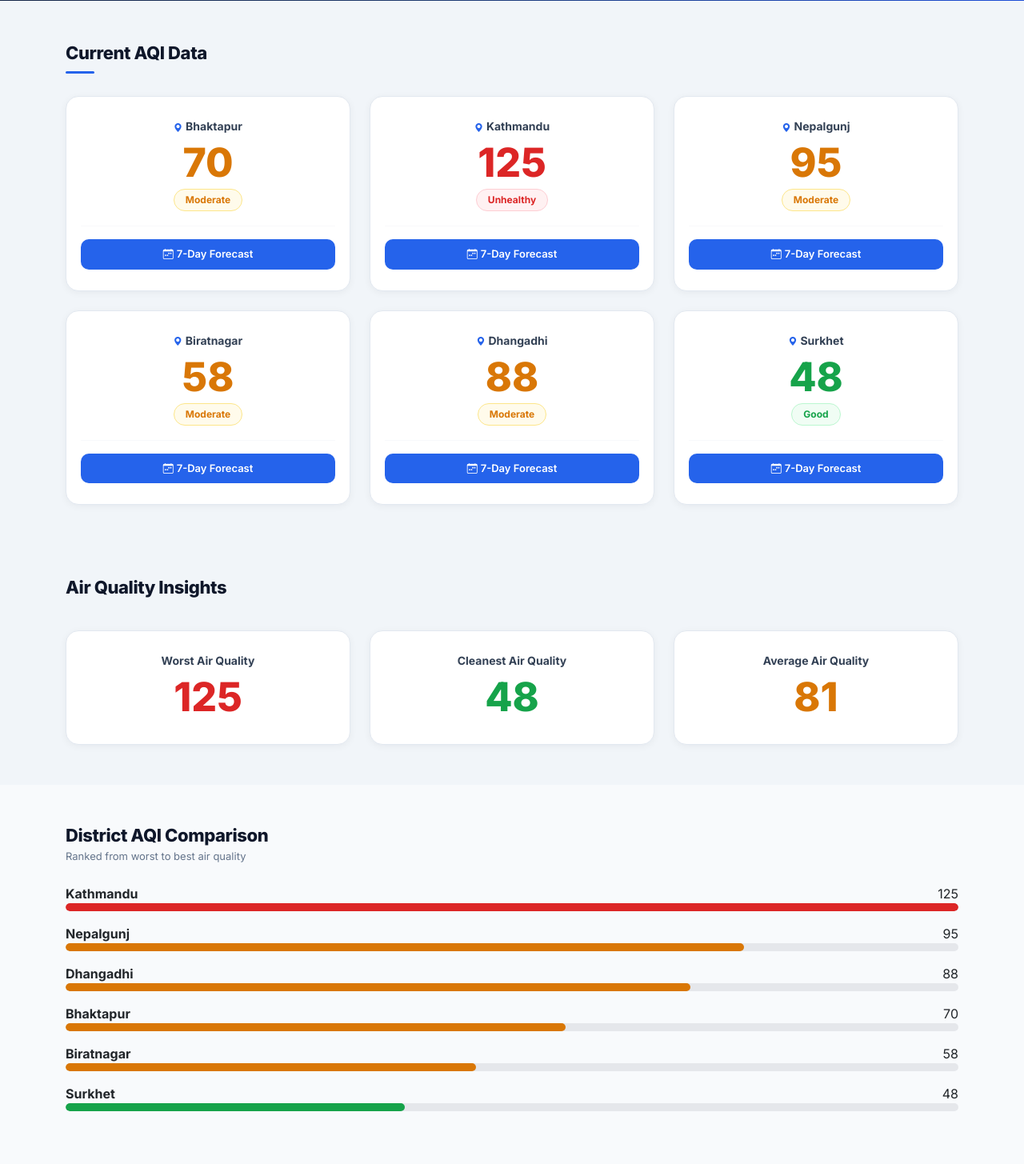
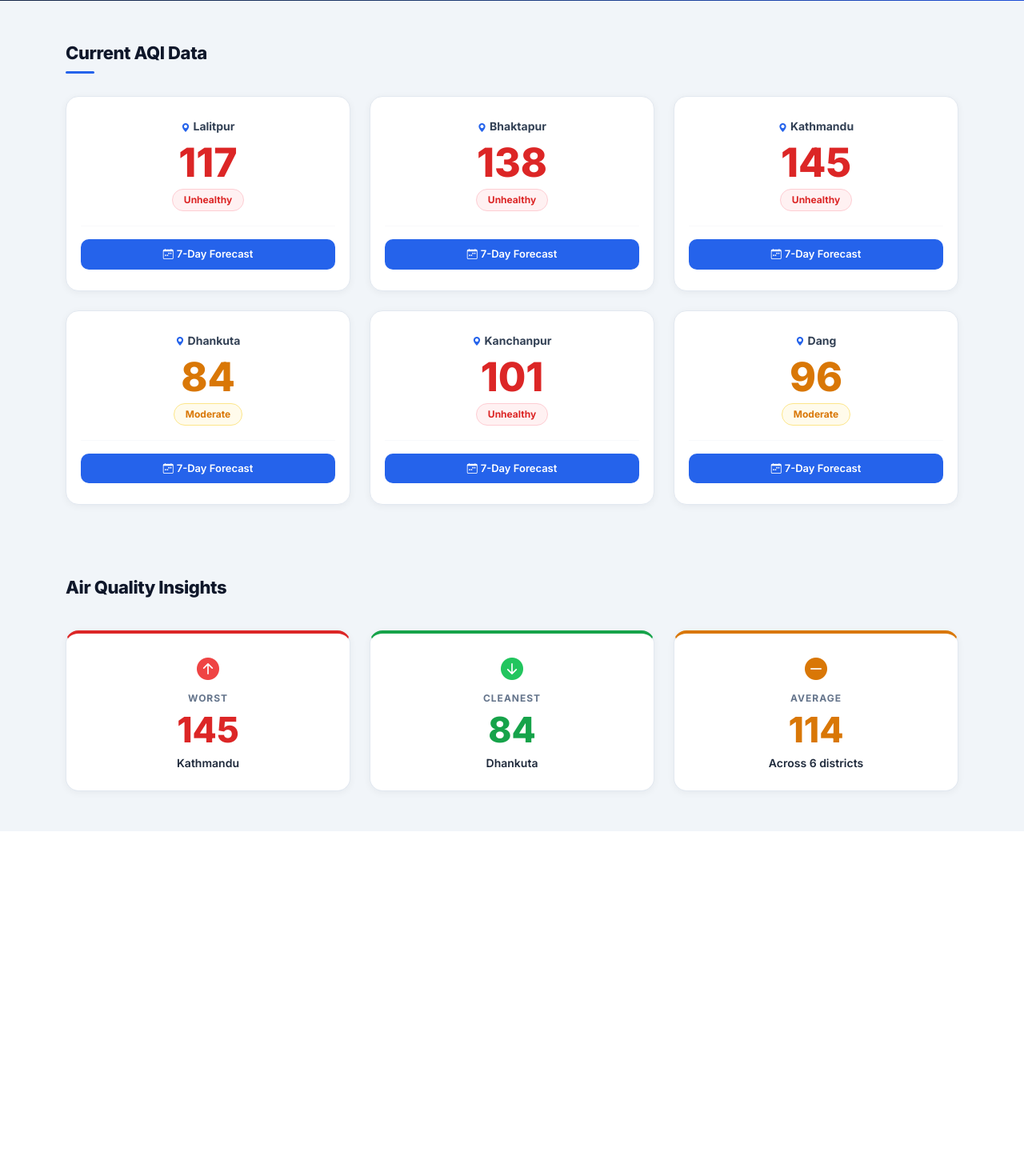
Before and after one commit to swostikabasnet/AirVision-AQI-Prediction-and-Forecasting-System, a Django app: page / in a window 1280 px wide. Shown: the part 470-1925 px from the top of the page at 80% size. After the commit the page ends 1509 px from the top, so only its background shows below. Run offline with Django 5.2, Linux system fonts and the light colour scheme.

Commit message:
Integrated rolling window feature and added aqi insights

```diff
--- a/accounts/templates/landing_page.html
+++ b/accounts/templates/landing_page.html
@@ -160,8 +160,8 @@
             height: 100%;
         }
         .aqi-card:hover {
-            transform: translateY(-6px);
-            box-shadow: 0 16px 36px rgba(15,23,42,0.11);
+            transform: translateY(-6px) !important;
+            box-shadow: 0 16px 36px rgba(15,23,42,0.11) !important;
         }
         .card-city { font-size: 14px; font-weight: 700; color: #334155; margin-bottom: 10px; }
         .card-aqi  { font-size: 50px; font-weight: 800; line-height: 1; margin-bottom: 8px; }
@@ -214,6 +214,28 @@
         .bg-unhealthy {
           background: #dc2626;
         }
+
+        /* ── Insights Cards ── */
+        .insight-card {
+            background: #fff; border-radius: 16px; border: 1px solid #e2e8f0;
+            padding: 24px 18px; text-align: center; height: 100%;
+            box-shadow: 0 2px 10px rgba(15,23,42,0.05);
+            transition: transform 0.22s ease, box-shadow 0.22s ease;
+        }
+        .insight-card:hover {
+            transform: translateY(-4px) !important;
+            box-shadow: 0 12px 28px rgba(15,23,42,0.10) !important;
+        }
+        .insight-card.good    { border-top: 4px solid #16a34a; }
+        .insight-card.moderate{ border-top: 4px solid #d97706; }
+        .insight-card.unhealthy{border-top: 4px solid #dc2626; }
+        .insight-icon { font-size: 28px; margin-bottom: 6px; }
+        .insight-label { font-size: 12px; font-weight: 700; text-transform: uppercase; letter-spacing: 1px; color: #64748b; }
+        .insight-value { font-size: 44px; font-weight: 800; line-height: 1.2; margin: 4px 0; }
+        .insight-value.good    { color: #16a34a; }
+        .insight-value.moderate{ color: #d97706; }
+        .insight-value.unhealthy{color: #dc2626; }
+        .insight-city { font-size: 14px; font-weight: 600; color: #1e293b; margin-top: 2px; }
     </style>
 </head>
 <body>
@@ -284,42 +306,30 @@
         <h2 class="section-title">Air Quality Insights</h2>
         <div class="row g-4 mt-3">
 
-            <!-- Worst City -->
             <div class="col-md-4">
-                <div class="aqi-card">
-                    <div class="card-city">Worst Air Quality</div>
-                    <div class="card-aqi aqi-unhealthy">
-                        {{ worst_city.aqi }}
-                    </div>
-                    <!-- <div class="status-badge status-unhealthy">
-                        {{ worst_city.city }}
-                    </div> -->
+                <div class="insight-card unhealthy">
+                    <div class="insight-icon"><i class="bi bi-arrow-up-circle-fill" style="color:#ef4444;"></i></div>
+                    <div class="insight-label">Worst</div>
+                    <div class="insight-value unhealthy">{{ worst_city.aqi }}</div>
+                    <div class="insight-city">{{ worst_city.city }}</div>
                 </div>
             </div>
 
-            <!-- Best City -->
             <div class="col-md-4">
-                <div class="aqi-card">
-                    <div class="card-city">Cleanest Air Quality</div>
-                    <div class="card-aqi aqi-good">
-                        {{ best_city.aqi }}
-                    </div>
-                    <!-- <div class="status-badge status-good">
-                        {{ best_city.city }}
-                    </div> -->
+                <div class="insight-card good">
+                    <div class="insight-icon"><i class="bi bi-arrow-down-circle-fill" style="color:#22c55e;"></i></div>
+                    <div class="insight-label">Cleanest</div>
+                    <div class="insight-value good">{{ best_city.aqi }}</div>
+                    <div class="insight-city">{{ best_city.city }}</div>
                 </div>
             </div>
 
-            <!-- Average AQI -->
             <div class="col-md-4">
-                <div class="aqi-card">
-                    <div class="card-city">Average Air Quality</div>
-                    <div class="card-aqi aqi-moderate">
-                        {{ avg_aqi }}
-                    </div>
-                    <!-- <div class="status-badge status-moderate">
-                        Average
-                    </div> -->
+                <div class="insight-card moderate">
+                    <div class="insight-icon"><i class="bi bi-dash-circle-fill" style="color:#d97706;"></i></div>
+                    <div class="insight-label">Average</div>
+                    <div class="insight-value moderate">{{ avg_aqi }}</div>
+                    <div class="insight-city">Across {{ city_cards|length }} districts</div>
                 </div>
             </div>
 
@@ -327,54 +337,15 @@
     </div>
 </section>
 
-<!-- ── AQI COMPARISON ── -->
-<section style="padding:50px 0; background:#f8fafc;">
-    <div class="container">
-
-        <h2 class="section-title">District AQI Comparison</h2>
-        <p class="section-sub">Ranked from worst to best air quality</p>
-
-        <div class="mt-4">
-            {% for city in sorted_cities %}
-            <div class="mb-3">
-
-                <div class="d-flex justify-content-between">
-                    <strong>{{ city.city }}</strong>
-                    <span>{{ city.aqi }}</span>
-                </div>
-
-               <div class="progress">
-                  <div class="progress-bar
-                    {% if city.status_class == 'good' %}
-                    bg-good
-                    {% elif city.status_class == 'moderate' %}
-                    bg-moderate
-                    {% else %}
-                    bg-unhealthy
-                    {% endif %}"
-                    role="progressbar"
-                    aria-valuenow="{{ city.aqi }}"
-                    aria-valuemin="0"
-                    aria-valuemax="500"
-                    style="width: {{ city.bar_width }}%;">
-                  </div>
-                </div>
-
-            </div>
-            {% endfor %}
-          </div>
-    </div>
-</section>
 
 <script src="https://cdn.jsdelivr.net/npm/bootstrap@5.3.0/dist/js/bootstrap.bundle.min.js"></script>
+
 <script>
-
     document.querySelector('a[href="#live-aqi"]')?.addEventListener('click', function(e) {
         e.preventDefault();
         document.getElementById('live-aqi').scrollIntoView({ behavior: 'smooth', block: 'start' });
     });
 
-    // To have Subtle fade-in on scroll
     const observer = new IntersectionObserver((entries) => {
         entries.forEach(entry => {
             if (entry.isIntersecting) {
--- a/accounts/templates/prediction_detail.html
+++ b/accounts/templates/prediction_detail.html
@@ -1,3 +1,4 @@
+{% load tz %}
 <!DOCTYPE html>
 <html>
 <head>
@@ -25,7 +26,7 @@
             <div class="aqi">{{ prediction.predicted_aqi }}</div>
             <div class="status {{ status_class }}">{{ prediction.status }}</div>
         </div>
-        <div style="text-align:right; color:#64748b; font-size:13px;">{{ prediction.created_at|date:"M d, Y h:i A" }}</div>
+        <div style="text-align:right; color:#64748b; font-size:13px;">{{ prediction.created_at|localtime|date:"M d, Y h:i A" }}</div>
     </div>
     <div style="font-size:14px; color:#64748b; margin-bottom:14px;">
         <strong>Health Advice:</strong> {{ advice }}
--- a/airvision/predictor.py
+++ b/airvision/predictor.py
@@ -4,9 +4,9 @@ def predict_next_day(x1, x2, x3, district=None):
     """
     Predict next day's PM2.5 value using previous 3 days, district-wise.
     """
-    model = get_district_model(district or "bhaktapur")
+    model = get_district_model(district or "lalitpur")
     if model is None:
-        model = get_district_model("bhaktapur")
+        model = get_district_model("lalitpur")
     if model is None:
         model = get_district_model('')
     if model is None:
--- a/airvision/settings.py
+++ b/airvision/settings.py
@@ -62,6 +62,7 @@ TEMPLATES = [
                 'django.template.context_processors.request',
                 'django.contrib.auth.context_processors.auth',
                 'django.contrib.messages.context_processors.messages',
+                'django.template.context_processors.tz',
             ],
         },
     },
@@ -105,7 +106,7 @@ AUTH_PASSWORD_VALIDATORS = [
 
 LANGUAGE_CODE = 'en-us'
 
-TIME_ZONE = 'UTC'
+TIME_ZONE = 'Asia/Kathmandu'
 
 USE_I18N = True
 
--- a/airvision/views.py
+++ b/airvision/views.py
@@ -20,9 +20,12 @@ from .aqi_data import (
     normalize_city,
     status_class,
     aqi_status,
+    pm25_to_aqi,
     make_forecast_item,
     build_city_cards,
     get_city_data,
+    load_pm25_window,
+    update_pm25_window,
     ADVICE_MAP,
     MODEL_CITIES,
 )
@@ -30,7 +33,7 @@ from .aqi_data import (
 User = get_user_model()
 
 # AQI Prediction API Endpoint (GET /predict-aqi/) without login
-
+# predict gareko result webpage ma dekhauxa
 @require_GET
 def predict_aqi_ajax(request):
 
@@ -43,11 +46,16 @@ def predict_aqi_ajax(request):
             district = ""
         days = _parse_int(request.GET.get("days"), 7)
 
-        prediction = predict_next_day(x1, x2, x3, district=district or None)
+        # Predict next day's PM2.5 and AQI using the district model
+        prediction_pm25 = predict_next_day(x1, x2, x3, district=district or None)
+        prediction = pm25_to_aqi(prediction_pm25)
 
-        # Compute forecast recursively
-        forecast_result = predict_pm25_forecast(district or "bhaktapur", x1, x2, x3, days=days)
-        forecast_values = [round(float(v)) for v in forecast_result.get('forecast_values', [])]
+        # Store the predicted PM2.5 so next page load sees updated values
+        update_pm25_window(district or "lalitpur", prediction_pm25)
+
+        # Predict the next 7 days' PM2.5 and AQI forecast using the district model
+        forecast_result = predict_pm25_forecast(district or "lalitpur", x1, x2, x3, days=days)
+        forecast_values = [pm25_to_aqi(float(v)) for v in forecast_result.get('forecast_values', [])]
         labels = get_next_days_labels(days)
         forecast_items = [make_forecast_item(labels[i], v) for i, v in enumerate(forecast_values)]
 
@@ -93,27 +101,25 @@ def _prepare_model_forecast(city, x1, x2, x3, days=7):
     if city_key not in MODEL_CITIES:
         return None
     try:
-        # Call the Linear Regression predictor logic
         result = predict_pm25_forecast(city_key, x1, x2, x3, days=days)
-        forecast_values = [round(float(value)) for value in result.get('forecast_values', [])]
+        forecast_values = [pm25_to_aqi(float(value)) for value in result.get('forecast_values', [])]
         labels = get_next_days_labels(days)
         return {
-            'next_day': round(float(result.get('next_day', 0))),
+            'next_day': pm25_to_aqi(float(result.get('next_day', 0))),
             'forecast': [make_forecast_item(labels[i], value) for i, value in enumerate(forecast_values[:days])],
         }
     except Exception:
         return None
 
-# Extracts input features (x1, x2, x3) from GET query params, falling back to defaults if not provided
+# Extracts input features (x1, x2, x3) from GET query params, falling back to stored PM2.5 window
 def _get_last_window(request, city):
     x1 = _parse_float(request.GET.get('x1'), None)
     x2 = _parse_float(request.GET.get('x2'), None)
     x3 = _parse_float(request.GET.get('x3'), None)
     if x1 is not None and x2 is not None and x3 is not None:
         return x1, x2, x3
-    city_data = get_city_data(city)
-    pm25 = city_data.get('pm25', 40)
-    return pm25, max(pm25 - 5, 1), max(pm25 - 10, 1)
+    window = load_pm25_window(city)
+    return window[0], window[1], window[2]
 
 def _redirect_to_supported_city(page='aqi'):
     return redirect(f'/{page}/{MODEL_CITIES[0]}/')
@@ -123,17 +129,17 @@ def _redirect_to_supported_city(page='aqi'):
 
 # Landing / Home Page View
 def landing_page(request):
-    if request.method == 'POST':
-        image = request.FILES.get('image')
-        if image:
-            # Predict AQI from the sky image using MobileNet model prediction
-            prediction = predict_aqi_from_image(image)
-            request.session['filename'] = image.name
-            request.session['result'] = f"AQI: {prediction['predicted_aqi']} ({prediction['status']})"
-        return redirect('landing_page')
+    # if request.method == 'POST':
+    #     image = request.FILES.get('image')
+    #     if image:
+    #         # Predict AQI from the sky image using MobileNet model prediction
+    #         prediction = predict_aqi_from_image(image)
+    #         request.session['filename'] = image.name
+    #         request.session['result'] = f"AQI: {prediction['predicted_aqi']} ({prediction['status']})"
+    #     return redirect('landing_page')
 
-    filename = request.session.pop('filename', None)
-    result = request.session.pop('result', None)
+    # filename = request.session.pop('filename', None)
+    # result = request.session.pop('result', None)
 
     # Renders baseline major district cards at the bottom using static values
     city_cards = build_city_cards()
@@ -151,19 +157,11 @@ def landing_page(request):
     #To calculate the average aqi across all cities, we sum the AQI values and divide by the number of cities
     avg_aqi = round(sum(c["aqi"] for c in city_cards) / len(city_cards))
 
-    sorted_cities = sorted(
-    city_cards,
-    key=lambda x: x["aqi"],
-    reverse=True
-)
     return render(request, 'landing_page.html', {
-        'filename': filename,
-        'result': result,
         'city_cards': city_cards,
         'worst_city': worst_city,
         'best_city': best_city,
         'avg_aqi': avg_aqi,
-        'sorted_cities': sorted_cities,
     })
 
 # User Dashboard View
@@ -356,8 +354,16 @@ def aqi_view(request, city):
     data = get_city_data(city_lower)
     last_window = _get_last_window(request, city_lower)
     days = _parse_int(request.GET.get('days'), 7)
-    model_result = _prepare_model_forecast(city_lower, *last_window, days=days)
     x1, x2, x3 = last_window
+
+    # Predict and update stored window( AQI page)
+    try:
+        raw = predict_pm25_forecast(city_lower, x1, x2, x3, days=days)
+        update_pm25_window(city_lower, raw.get('next_day', x3))
+    except Exception:
+        pass
+
+    model_result = _prepare_model_forecast(city_lower, x1, x2, x3, days=days)
 
     if model_result:
         forecast_list = model_result['forecast']
@@ -381,16 +387,16 @@ def aqi_view(request, city):
     return render(request, 'aqi.html', {
         'city': city.capitalize(),
         'aqi': dynamic_aqi,
-        'pm25': round(x3, 2),
+        'pm25': round(x3, 2), #pm 2.5 value
         'status': dynamic_status,
         'status_class': dynamic_status_class,
         'advice': dynamic_advice,
         'forecast': forecast_list,
         'next_day': next_day,
         'forecast_source': 'model',
-        'x1': x1,
-        'x2': x2,
-        'x3': x3,
+        'x1': x1, #3 days ago
+        'x2': x2, #2 days ago
+        'x3': x3, # yesterday = pm 2.5 concentartion display
         'days': days,
     })
 
@@ -404,8 +410,16 @@ def forecast_view(request, city):
     city_data = get_city_data(city_lower)
     last_window = _get_last_window(request, city_lower)
     days = _parse_int(request.GET.get('days'), 7)
-    model_result = _prepare_model_forecast(city_lower, *last_window, days=days)
     x1, x2, x3 = last_window
+
+    # Predict and update stored window(forecast page)
+    try:
+        raw = predict_pm25_forecast(city_lower, x1, x2, x3, days=days)
+        update_pm25_window(city_lower, raw.get('next_day', x3))
+    except Exception:
+        pass
+
+    model_result = _prepare_model_forecast(city_lower, x1, x2, x3, days=days)
 
     if model_result:
         forecast_list = model_result['forecast']
@@ -443,7 +457,7 @@ def forecast_view(request, city):
 def search_view(request):
     city = normalize_city(request.GET.get('city', ''))
     if city not in MODEL_CITIES:
-        city = MODEL_CITIES[0] if MODEL_CITIES else 'bhaktapur'
+        city = MODEL_CITIES[0] if MODEL_CITIES else 'lalitpur'
     return redirect(f'/aqi/{city}/')
 
 # External REST API prediction query endpoint (GET /predict/)
```
Also changed, not shown: accounts/predictor.py (deleted, +0 -15 lines), accounts/predictor/predictor.py (deleted, +0 -14 lines), accounts/templates/admin.html (+14 -21 lines), accounts/templates/user.html (+10 -9 lines), airvision/aqi_data.py (+90 -35 lines), airvision/district_predictor.py (+17 -11 lines), airvision/image_predictor.py (+8 -5 lines), airvision/pm25_windows.json (added, +50 -0 lines), predictor.py (deleted, +0 -14 lines).
